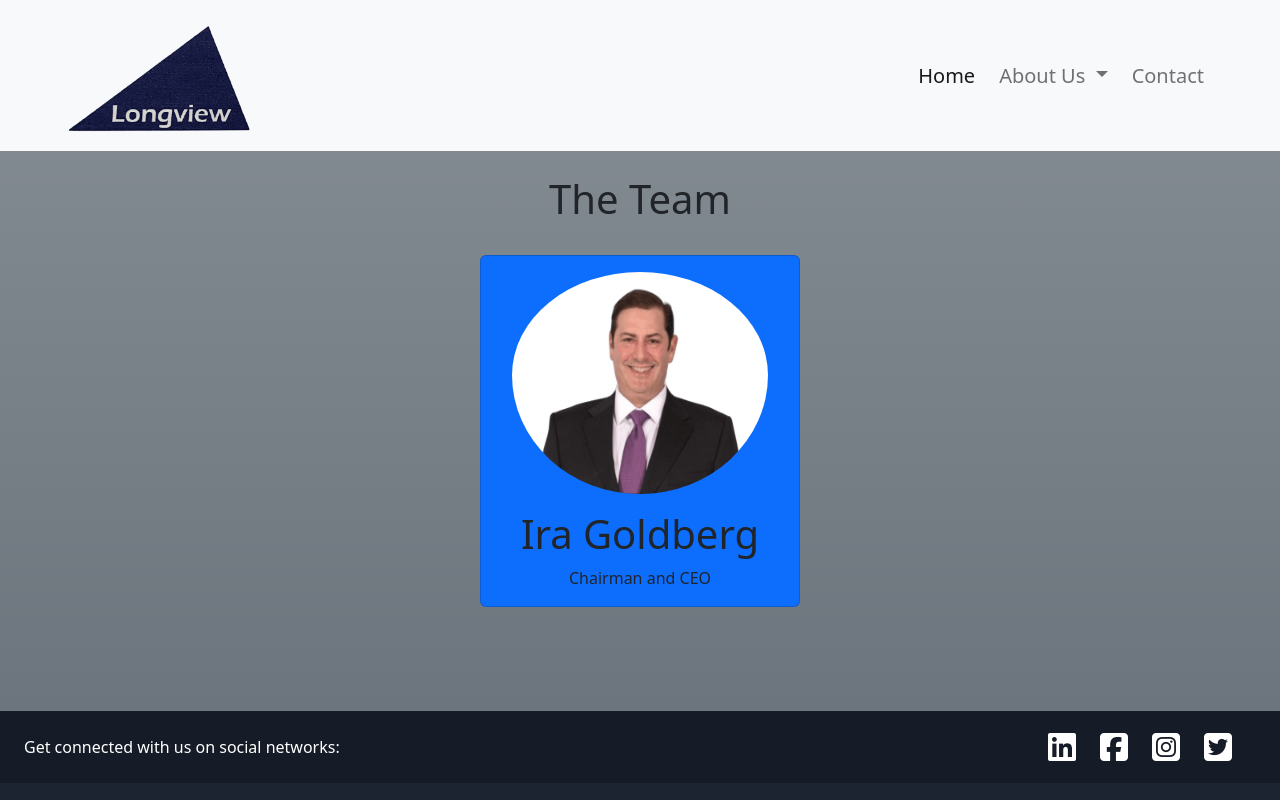
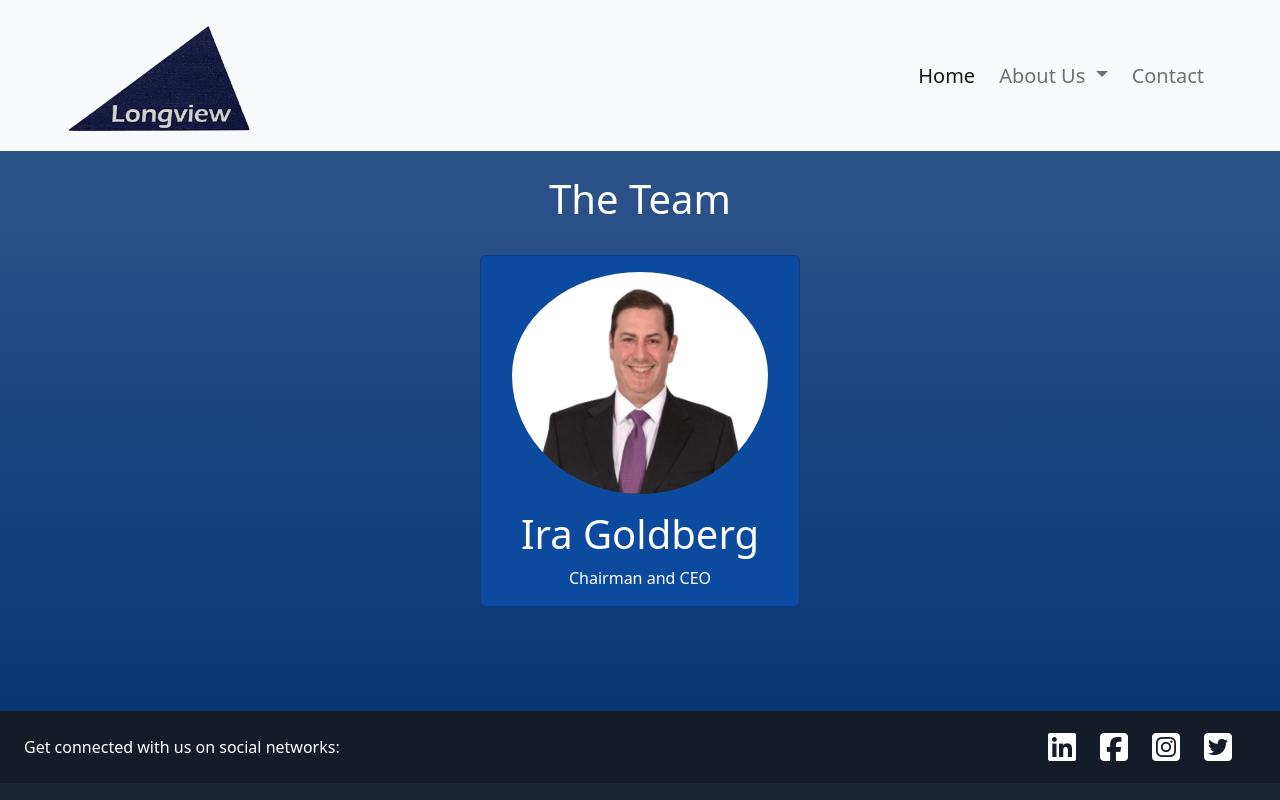
Before and after one commit to Fiscal2/longview-cap-partners, an Angular app: page /ourteam in a window 1280 px wide. Shown: the top 800 px of the page. Built offline with nearby package versions, Linux system fonts and the light colour scheme.

Commit message:
our team styling

```diff
--- a/src/app/our-team/our-team.component.html
+++ b/src/app/our-team/our-team.component.html
@@ -1,6 +1,6 @@
-<div class="container-fluid bg-secondary bg-gradient" style="height: 35rem;">
-    <h1 class="p-4 text-center">The Team</h1>
-    <div class="card mx-auto bg-primary" style="width: 20rem; height: 22rem;">
+<div class="container-fluid bg-gradient" style="height: 35rem; background-color: #093675;">
+    <h1 class="p-4 text-center text-white">The Team</h1>
+    <div class="card mx-auto text-white" style="width: 20rem; height: 22rem; background-color: #0c4aa0;">
         <img src="../../assets/iraProfile.jpg" style="width:18rem; height: 18rem;" class="mx-auto p-3 pb-0 rounded-circle" alt="...">
         <div class="card-body">
           <h1 class="card-text text-center">Ira Goldberg</h1>
```
